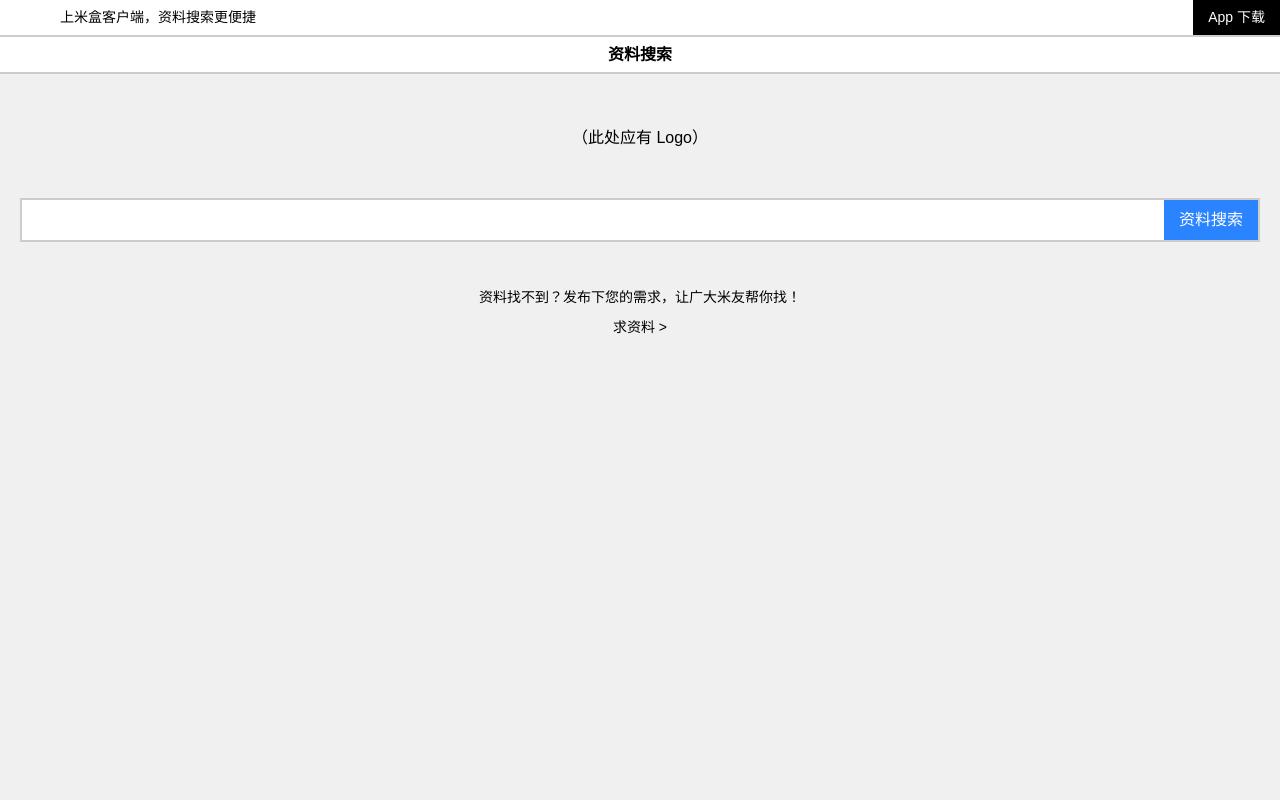
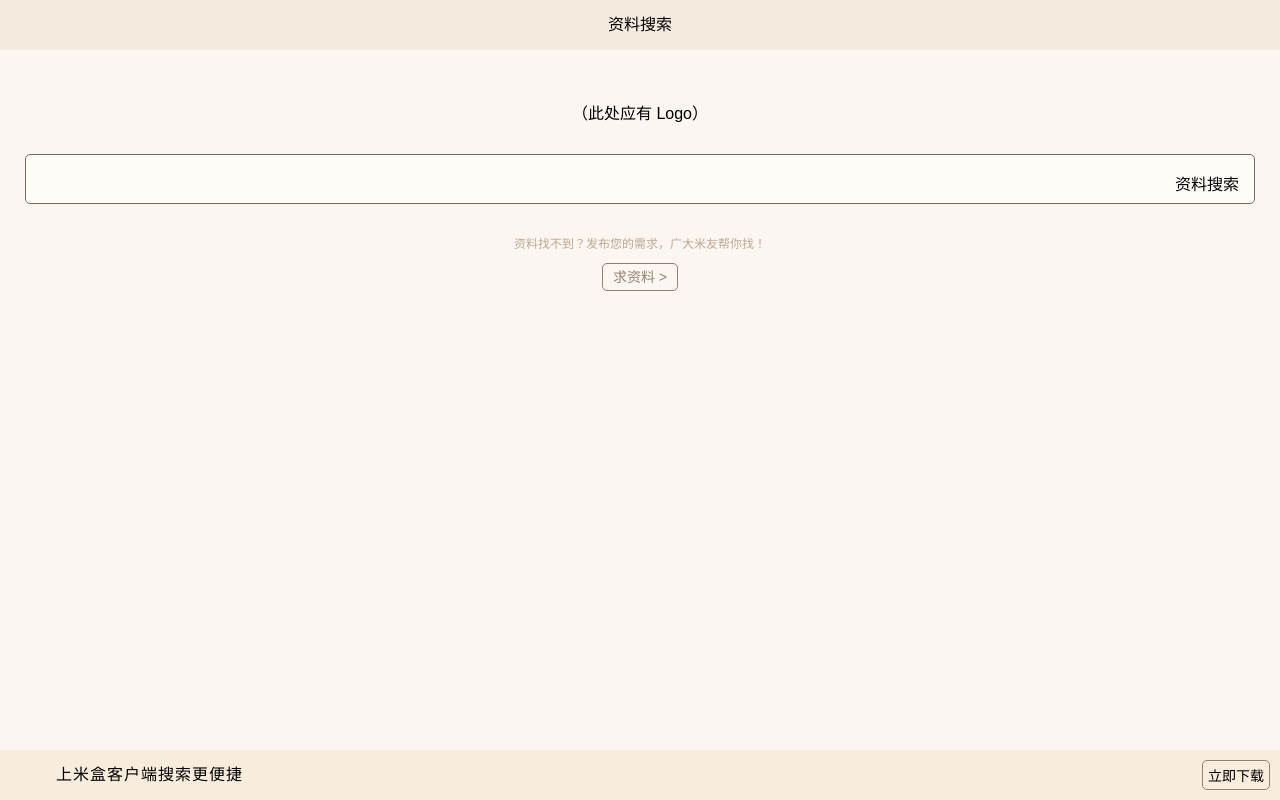
Before and after one commit to DeepAQ/Mebox-Mobile, a PHP site: page /search/ in a window 1280 px wide. Run offline with PHP 8.4, Linux system fonts and the light colour scheme.

Commit message:
change style

```diff
--- a/assets/app_header.inc.php
+++ b/assets/app_header.inc.php
@@ -1,8 +1,8 @@
-    <header>
+    <div id="app_download">
         <section>
-            上米盒客户端，资料搜索更便捷
+            上米盒客户端搜索更便捷
         </section>
         <section>
-            App 下载
+            立即下载
         </section>
-    </header>
+    </div>
--- a/assets/base.css
+++ b/assets/base.css
@@ -14,7 +14,7 @@ body {
     /* prevent webkit from resizing text to fit */
     margin: 0;
     font-family: sans-serif;
-    background-color: #f0f0f0;
+    background-color: #fbf6f1;
 }
 
 input {
@@ -22,24 +22,38 @@ input {
     padding: 0;
 }
 
-header {
+nav {
+    background-color: #f4ebdf;
+    height: 50px;
+    line-height: 50px;
+    font-size: 16px;
+    text-align: center;
+}
+
+#app_download {
     display: -webkit-flex;
     display: flex;
-    height: 35px;
-    line-height: 35px;
-    font-size: 14px;
-    border-bottom: 2px solid #cccccc;
+    width: 100%;
+    height: 50px;
+    position: fixed;
+    bottom: 0;
+    background-color: #f8ecdd;
 }
 
-header > :first-child {
+#app_download > :first-child {
     -webkit-flex: 1;
     flex: 1;
-    background-color: #ffffff;
-    padding-left: 60px;
+    padding-left: 56px;
+    line-height: 50px;
+    font-size: 16px;
+    letter-spacing: 1px;
 }
 
-header > :last-child {
-    background-color: #000000;
-    color: #ffffff;
-    padding: 0 15px;
+#app_download > :last-child {
+    margin: 10px;
+    padding: 0 5px;
+    font-size: 14px;
+    line-height: 30px;
+    border-radius: 5px;
+    border: 1px solid #928370;
 }
--- a/detail/index.php
+++ b/detail/index.php
@@ -10,7 +10,7 @@
 <body>
 <?php include '../assets/app_header.inc.php'; ?>
     <nav>
-        <div id="btn_back">&lt;-</div>
+        <div id="btn_back"></div>
         <div>资料详情</div>
     </nav>
     <section id="res_preview">
--- a/search/assets/search.css
+++ b/search/assets/search.css
@@ -1,13 +1,3 @@
-nav {
-    background-color: #ffffff;
-    height: 35px;
-    line-height: 35px;
-    font-size: 16px;
-    font-weight: bold;
-    text-align: center;
-    border-bottom: 2px solid #cccccc;
-}
-
 #logo {
     margin-top: 50px;
     text-align: center;
@@ -16,38 +6,51 @@ nav {
 #search_box {
     display: -webkit-flex;
     display: flex;
-    height: 40px;
-    line-height: 40px;
-    font-size: 16px;
-    margin: 50px 20px 0 20px;
-    border: 2px solid #cccccc;
+    height: 48px;
+    margin: 30px 25px 0 25px;
+    background-color: #fffcf8;
+    border: 1px solid #796c5c;
+    border-radius: 5px;
 }
 
 #search_box > :first-child {
     -webkit-flex: 1;
     flex: 1;
-    background-color: #ffffff;
-    padding: 12px 10px;
+    padding: 14px 12px;
 }
 
 #search_box > :last-child {
-    background-color: #2b84ff;
-    color: #ffffff;
-    padding: 0 15px;
+    padding: 16px 15px 16px 0;
 }
 
 #search_box input {
+    background-color: inherit;
     border: none;
     width: 100%;
     height: 100%;
+    line-height: 20px;
     vertical-align: top;
     font-size: 18px;
-    line-height: 24px;
 }
 
 footer {
-    margin-top: 40px;
-    font-size: 14px;
-    line-height: 30px;
+    margin-top: 30px;
     text-align: center;
 }
+
+footer > :first-child {
+    font-size: 12px;
+    color: #bda98f;
+}
+
+footer > :last-child {
+    margin-top: 15px;
+    font-size: 14px;
+    color: #928370;
+}
+
+footer a {
+    padding: 5px 10px;
+    border: 1px solid #928370;
+    border-radius: 5px;
+}
--- a/search/result.php
+++ b/search/result.php
@@ -10,7 +10,7 @@
 <body>
 <?php include '../assets/app_header.inc.php'; ?>
     <nav>
-        <div id="btn_back">&lt;-</div>
+        <div id="btn_back"></div>
         <div>
             <form action="." method="get">
                 <input type="text" name="key" id="input_key" title="关键字" />
@@ -28,5 +28,6 @@
     <section id="error" class="hidden">
         没有更多资料了~
     </section>
+    <div style="height: 50px"></div>
 </body>
 </html>
--- a/search/search.php
+++ b/search/search.php
@@ -16,21 +16,19 @@
         （此处应有 Logo）
     </section>
     <section id="search_box">
-        <div>
-            <form action="." method="get">
-                <input type="text" name="key" id="input_key" title="关键字" />
-            </form>
-        </div>
+        <form action="." method="get">
+            <input type="text" name="key" id="input_key" title="关键字" />
+        </form>
         <div id="btn_search">
             资料搜索
         </div>
     </section>
     <footer>
         <section>
-            资料找不到？发布下您的需求，让广大米友帮你找！
+            资料找不到？发布您的需求，广大米友帮你找！
         </section>
         <section>
-            求资料 &gt;
+            <a>求资料 &gt;</a>
         </section>
     </footer>
 </body>
```
Also changed, not shown: detail/assets/detail.css (+5 -7 lines), search/assets/result.css (+6 -6 lines), assets/back-arrow.svg (added).
